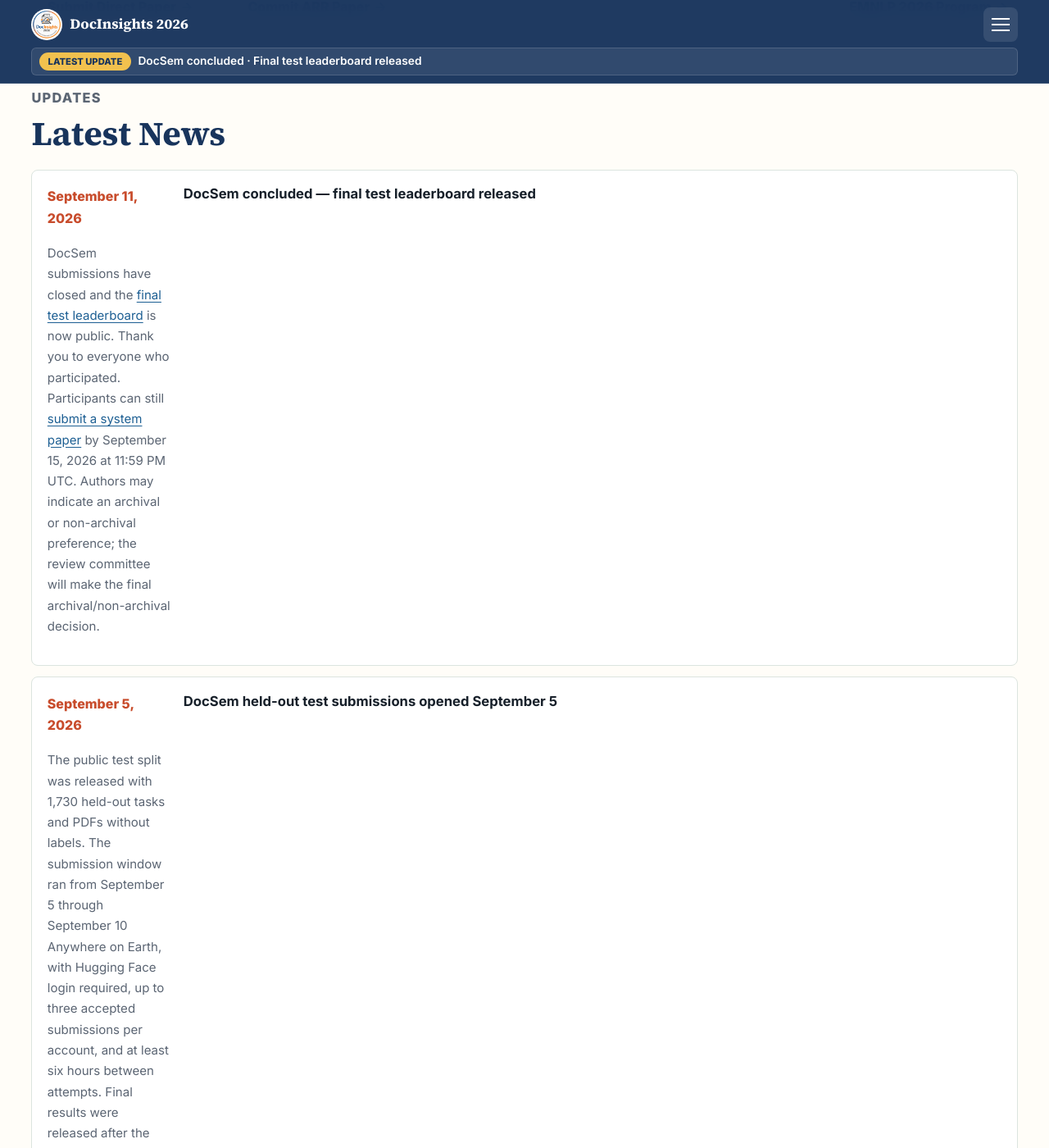
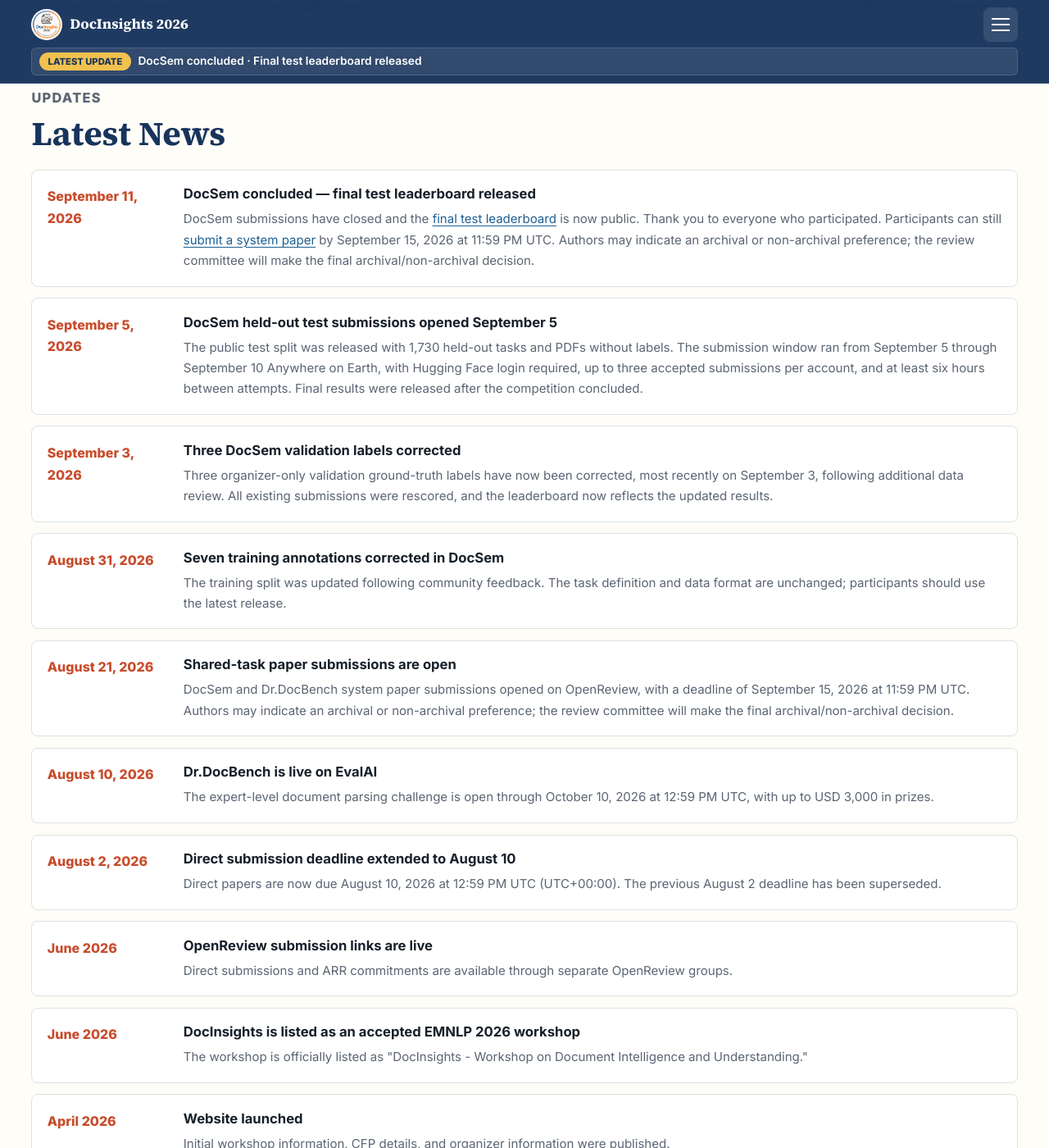
Before and after one commit to docinsights-workshop/docinsights-2026, a Jekyll site: the page built from index.md, in a window 1280 px wide and 1400 px high, scrolled down 2974 px. Shown: the whole window at 82% size. Built offline with Jekyll 4.4.1, drawn with Linux system fonts in a browser that asks for light colours.

Commit message:
Fix homepage news card column layout

```diff
--- a/_includes/news-list.html
+++ b/_includes/news-list.html
@@ -2,8 +2,10 @@
   {% for item in site.data.news.items %}
   <article class="news-item">
     <time>{{ item.date }}</time>
-    <h3>{{ item.title }}</h3>
-    <p>{{ item.body }}</p>
+    <div class="news-content">
+      <h3>{{ item.title }}</h3>
+      <p>{{ item.body }}</p>
+    </div>
   </article>
   {% endfor %}
 </div>
--- a/assets/css/style.css
+++ b/assets/css/style.css
@@ -1122,7 +1122,7 @@
 
 .news-item {
   display: grid;
-  grid-template-columns: 150px 1fr;
+  grid-template-columns: 150px minmax(0, 1fr);
   gap: 1rem;
   align-items: start;
 }
@@ -1130,6 +1130,19 @@
 .news-item time {
   color: var(--color-rust);
   font-weight: 800;
+}
+
+.news-content {
+  min-width: 0;
+}
+
+.news-content h3 {
+  margin: 0 0 0.45rem;
+}
+
+.news-content p {
+  margin: 0;
+  overflow-wrap: anywhere;
 }
 
 .contact-band {
```
